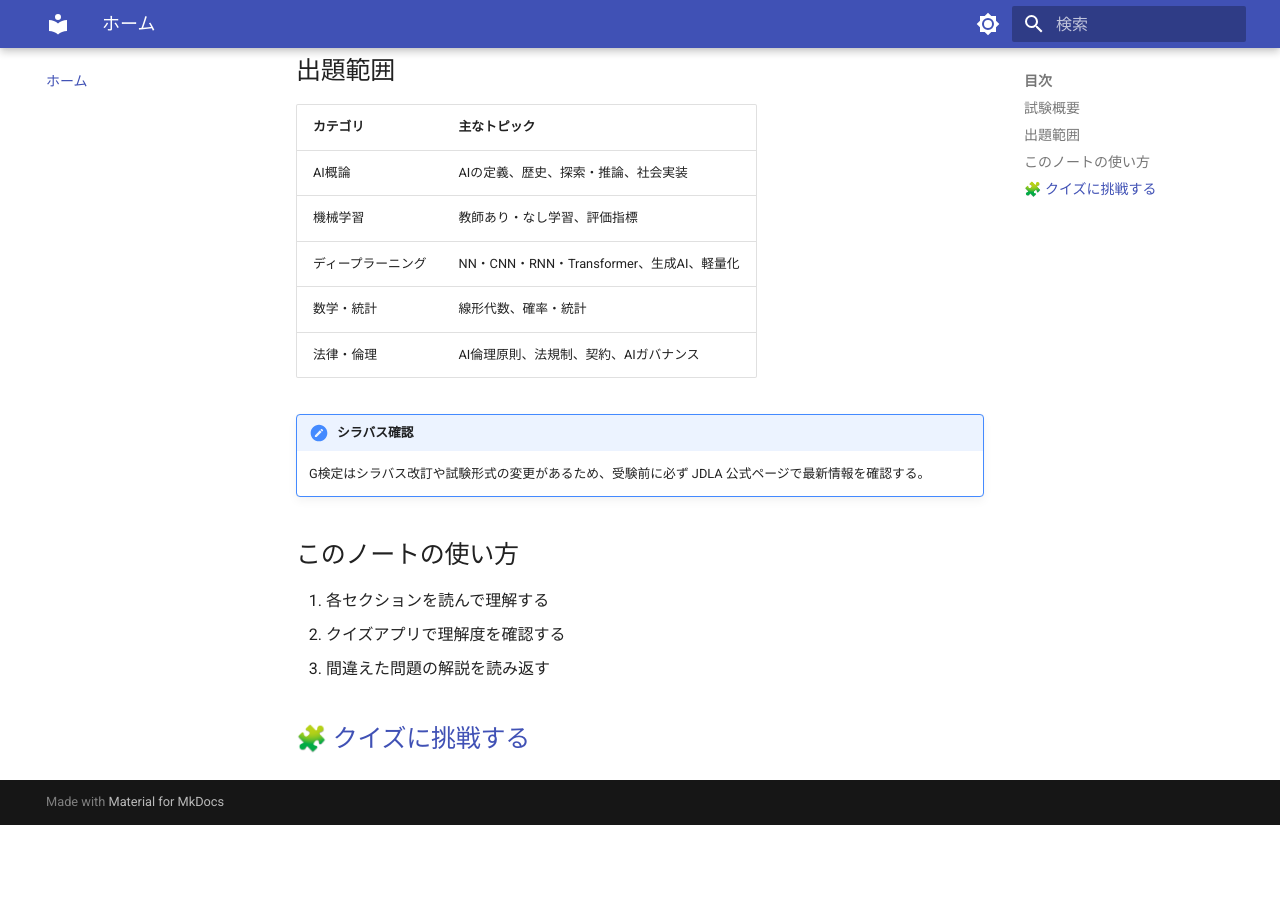
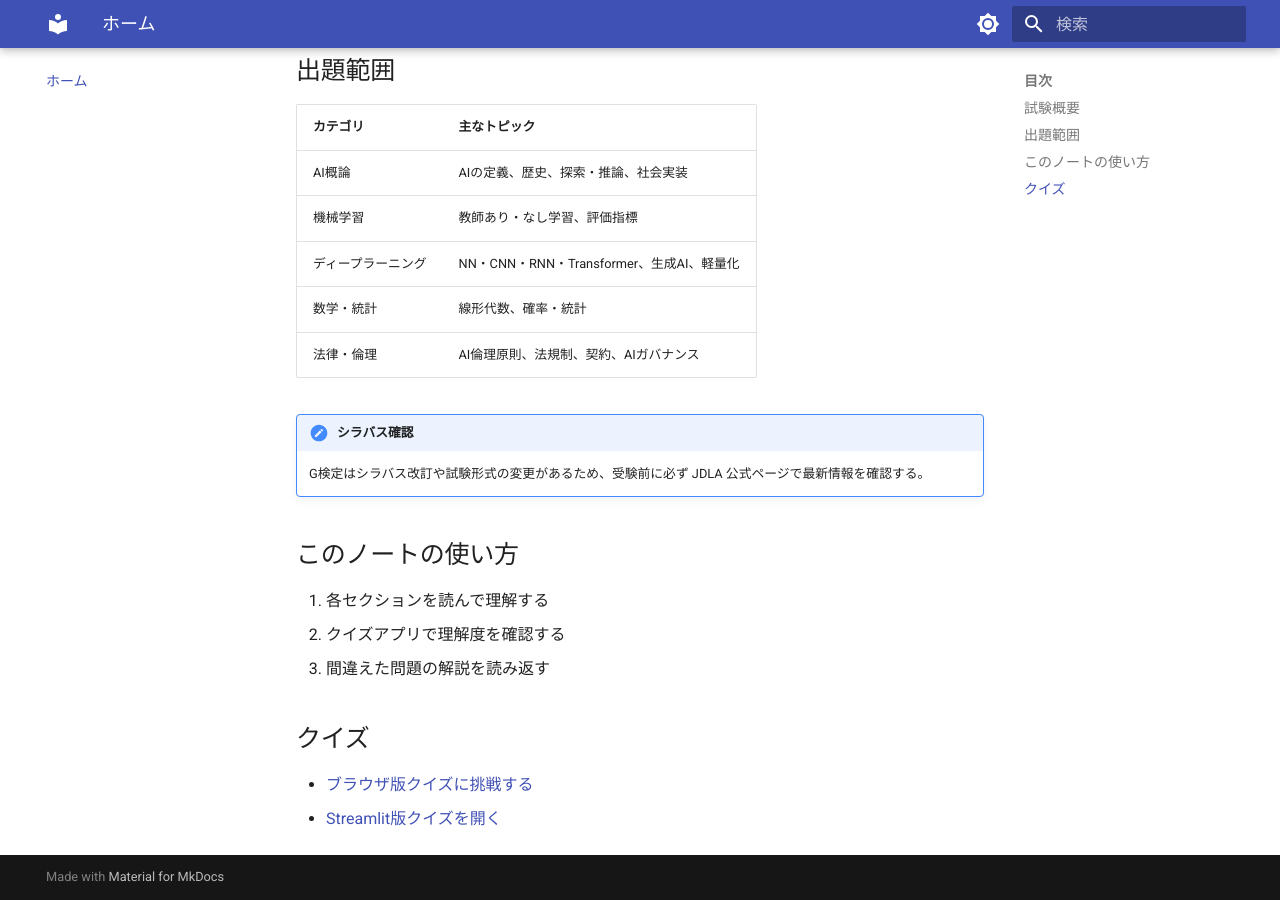
Before and after one commit to MikiMakino/g-kentei, an MkDocs documentation site: the page built from docs/index.md, in a window 1280 px wide and 900 px high, scrolled down 751 px. Built offline with MkDocs 1.6.1 and Material for MkDocs 9.7.7, drawn with Linux system fonts in a browser that asks for light colours; before the commit the page ends 1576 px from its top, so only the background shows below that.

Commit message:
Add quiz page

```diff
--- a/docs/index.md
+++ b/docs/index.md
@@ -35,4 +35,7 @@ JDLA（日本ディープラーニング協会）主催の **G検定（ジェネ
 2. クイズアプリで理解度を確認する
 3. 間違えた問題の解説を読み返す
 
-## [🧩 クイズに挑戦する](https://g-kentei-quiz.streamlit.app/)
+## クイズ
+
+- [ブラウザ版クイズに挑戦する](quiz/)
+- [Streamlit版クイズを開く](https://g-kentei-quiz.streamlit.app/)
```
